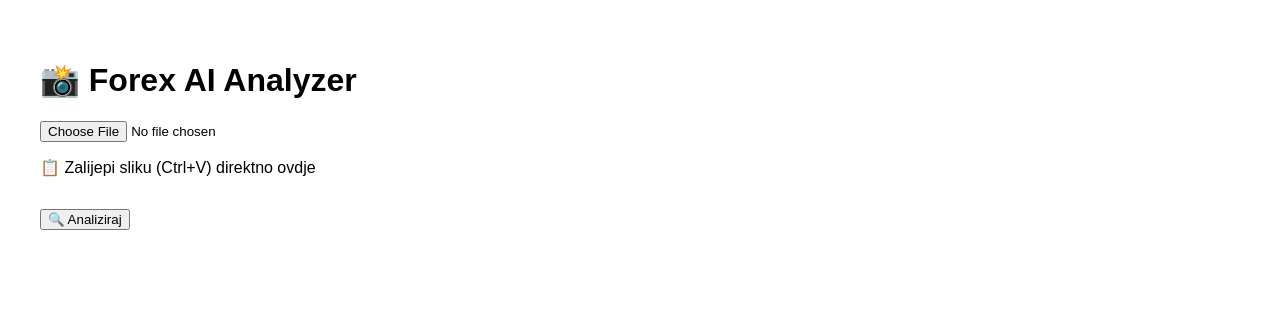
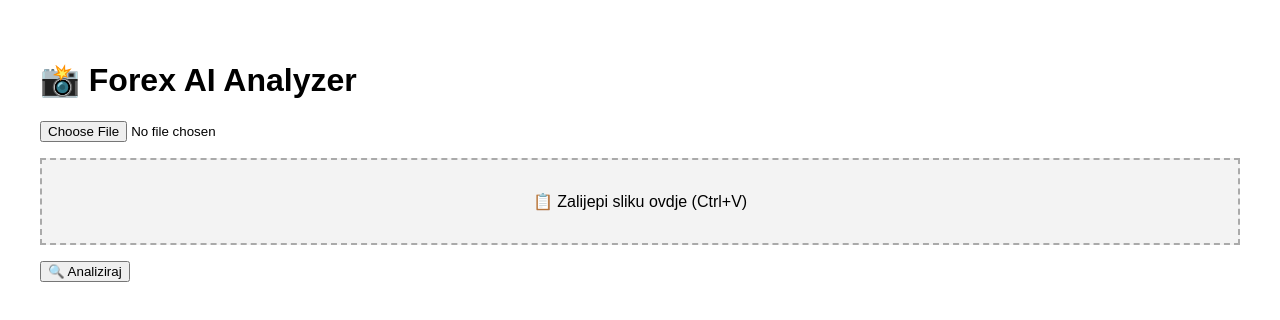
Before and after one commit to tigor13061306/forex-ai-analyzer, a Next.js app: page / in a window 1280 px wide. Shown: the top 320 px of the page. Built offline with nearby package versions, Linux system fonts and the light colour scheme.

Commit message:
Update index.tsx

```diff
--- a/pages/index.tsx
+++ b/pages/index.tsx
@@ -1,9 +1,10 @@
-import React, { useState, useEffect } from "react";
+import React, { useState, useEffect, useRef } from "react";
 
 export default function Home() {
   const [image, setImage] = useState<File | null>(null);
   const [preview, setPreview] = useState<string | null>(null);
   const [result, setResult] = useState("");
+  const pasteZoneRef = useRef<HTMLDivElement>(null);
 
   const handleImageUpload = (e: React.ChangeEvent<HTMLInputElement>) => {
     const file = e.target.files?.[0];
@@ -36,10 +37,6 @@ export default function Home() {
   const handleAnalyze = async () => {
     if (!image) return;
 
-    const formData = new FormData();
-    formData.append("file", image);
-
-    // Pretvori sliku u base64 (potrebno za OpenAI image_url)
     const reader = new FileReader();
     reader.onloadend = async () => {
       const base64 = reader.result?.toString();
@@ -63,11 +60,27 @@ export default function Home() {
     <div style={{ padding: "2rem", fontFamily: "sans-serif" }}>
       <h1>📸 Forex AI Analyzer</h1>
       <input type="file" accept="image/*" onChange={handleImageUpload} />
-      <p>📋 Zalijepi sliku (Ctrl+V) direktno ovdje</p>
+
+      <div
+        ref={pasteZoneRef}
+        style={{
+          marginTop: "1rem",
+          border: "2px dashed #aaa",
+          padding: "2rem",
+          textAlign: "center",
+          background: "#f3f3f3"
+        }}
+      >
+        📋 Zalijepi sliku ovdje (Ctrl+V)
+      </div>
 
       {preview && (
         <div>
-          <img src={preview} alt="Preview" style={{ maxWidth: "100%", marginTop: "1rem" }} />
+          <img
+            src={preview}
+            alt="Preview"
+            style={{ maxWidth: "100%", marginTop: "1rem" }}
+          />
         </div>
       )}
 
@@ -76,7 +89,14 @@ export default function Home() {
       </button>
 
       {result && (
-        <pre style={{ whiteSpace: "pre-wrap", marginTop: "2rem", background: "#f9f9f9", padding: "1rem" }}>
+        <pre
+          style={{
+            whiteSpace: "pre-wrap",
+            marginTop: "2rem",
+            background: "#f9f9f9",
+            padding: "1rem"
+          }}
+        >
           {result}
         </pre>
       )}
```
